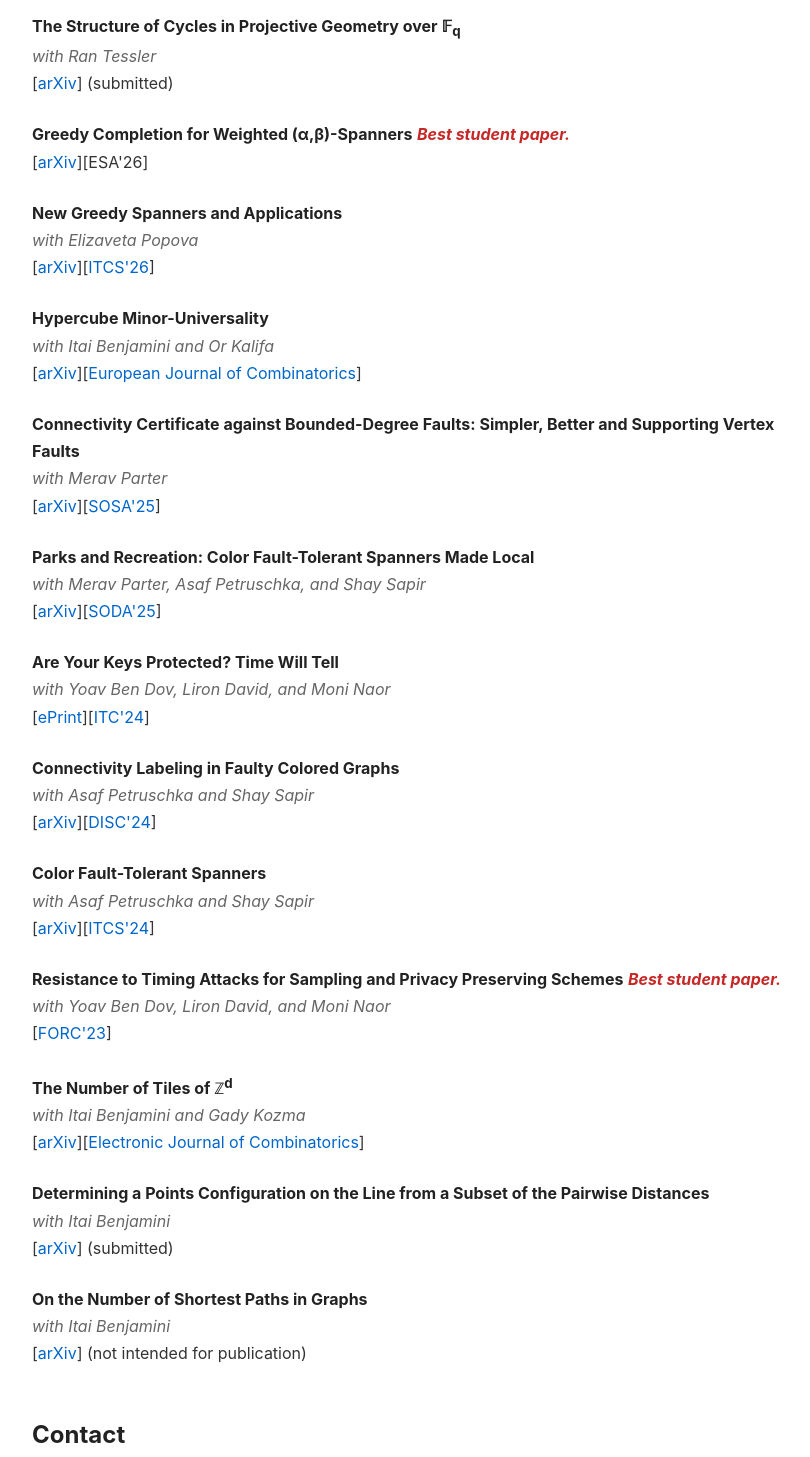
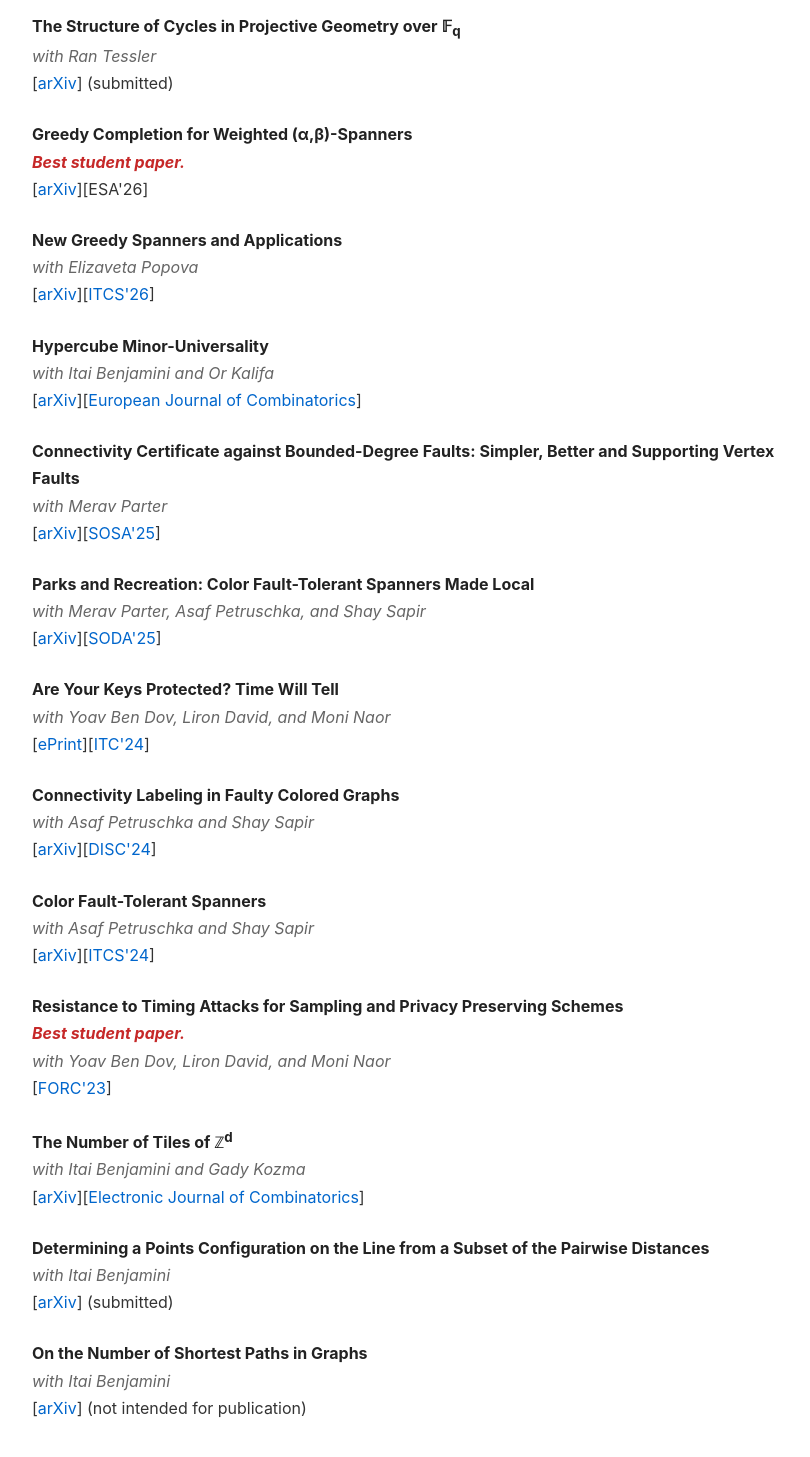
Before and after one commit to EladTzalik/eladtzalik.github.io, a plain HTML site: page index.html in a window 1280 px wide. Shown: the part 620-2077 px from the top of the page, without its empty margins (222-1032 px from the left). Drawn offline with Linux system fonts and the light colour scheme.

Commit message:
Place paper awards on separate lines

```diff
--- a/index.html
+++ b/index.html
@@ -90,7 +90,8 @@
                     </li>
 
                     <li>
-                        <strong>Greedy Completion for Weighted (α,β)-Spanners</strong> <span class="publication-award">Best student paper.</span><br>
+                        <strong>Greedy Completion for Weighted (α,β)-Spanners</strong><br>
+                        <span class="publication-award">Best student paper.</span><br>
                         [<a href="https://arxiv.org/abs/2603.17047">arXiv</a>][ESA'26]
                     </li>
 
@@ -137,7 +138,8 @@
                     </li>
 
                     <li>
-                        <strong>Resistance to Timing Attacks for Sampling and Privacy Preserving Schemes</strong> <span class="publication-award">Best student paper.</span><br>
+                        <strong>Resistance to Timing Attacks for Sampling and Privacy Preserving Schemes</strong><br>
+                        <span class="publication-award">Best student paper.</span><br>
                         <em>with Yoav Ben Dov, Liron David, and Moni Naor</em><br>
                         [<a href="https://drops.dagstuhl.de/entities/document/10.4230/LIPIcs.FORC.2023.11">FORC'23</a>]
                     </li>
```
